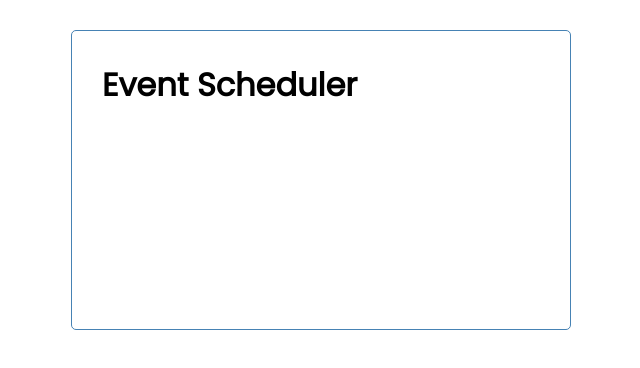
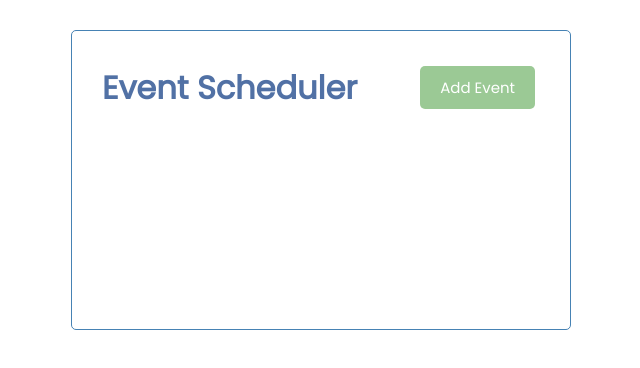
Before and after one commit to Abhay2412/EventScheduler, a Vue app in the folder event-scheduler/: page / in a window 1280 px wide. Shown: the top 368 px of the page, without its empty margins (319-959 px from the left). Built offline with nearby package versions, Linux system fonts and the light colour scheme.

Commit message:
Add in Button component, pick a color scheme, update the readme to include commands

```diff
--- a/event-scheduler/src/App.vue
+++ b/event-scheduler/src/App.vue
@@ -1,6 +1,6 @@
 <template>
   <div class="container">
-    <Header title="Event Scheduler"/>
+    <Header title="Event Scheduler" textColor="#5171A5"/>
   </div>
 </template>
 
--- /dev/null
+++ b/event-scheduler/src/components/Button.vue
@@ -0,0 +1,13 @@
+<template>
+    <button :style="{background: color}" class="btn">{{ text }}</button>
+</template>
+
+<script>
+export default {
+    name: "Button",
+    props: {
+        text: String,
+        color: String
+    }
+}
+</script>
--- a/event-scheduler/src/components/Header.vue
+++ b/event-scheduler/src/components/Header.vue
@@ -1,14 +1,20 @@
 <template>
     <header>
-        <h1>{{ title }}</h1>
+        <h1 :style="{color: textColor}">{{ title }}</h1>
+        <Button text="Add Event" color="#9BC995"/>
     </header>
 </template>
 
 <script>
+import Button from "./Button"
 export default {
     name: "Header",
     props: {
         title: String,
+        textColor: String
+    },
+    components: {
+        Button
     }
 }
 </script>
```
Also changed, not shown: 2 other files (tests, documents, lock files or other folders).
